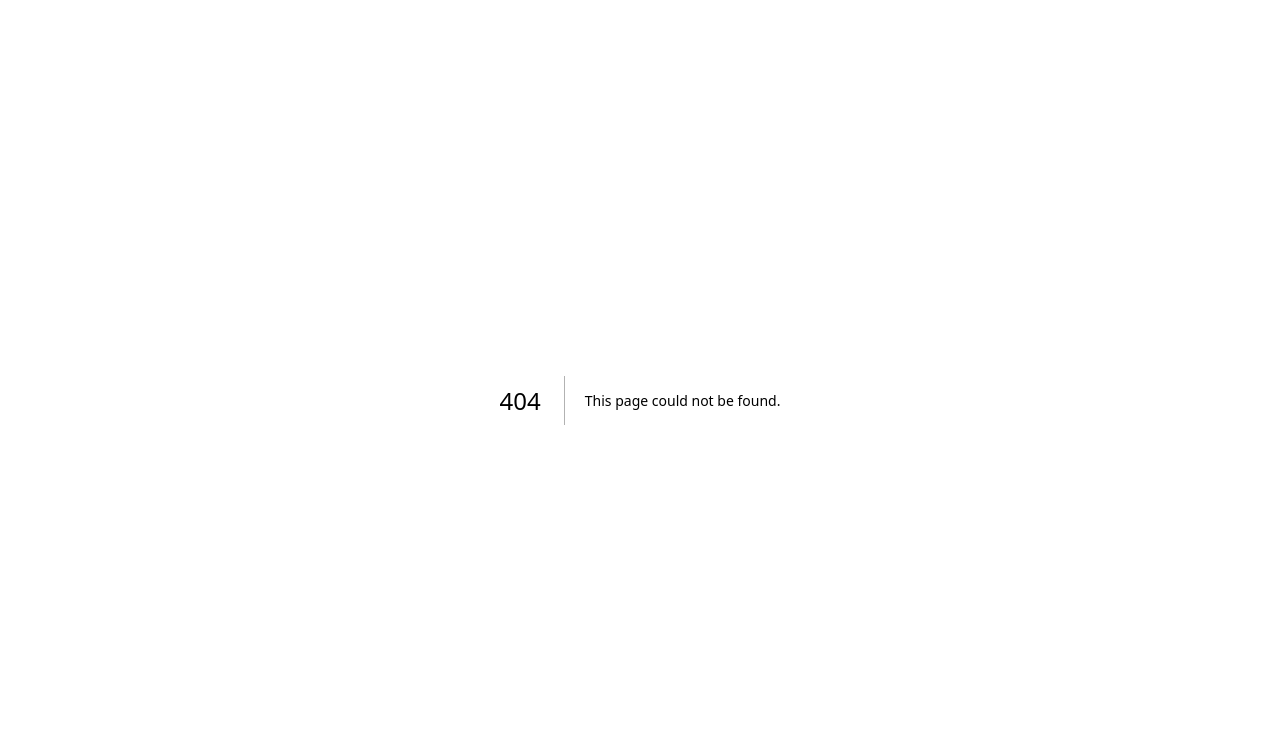
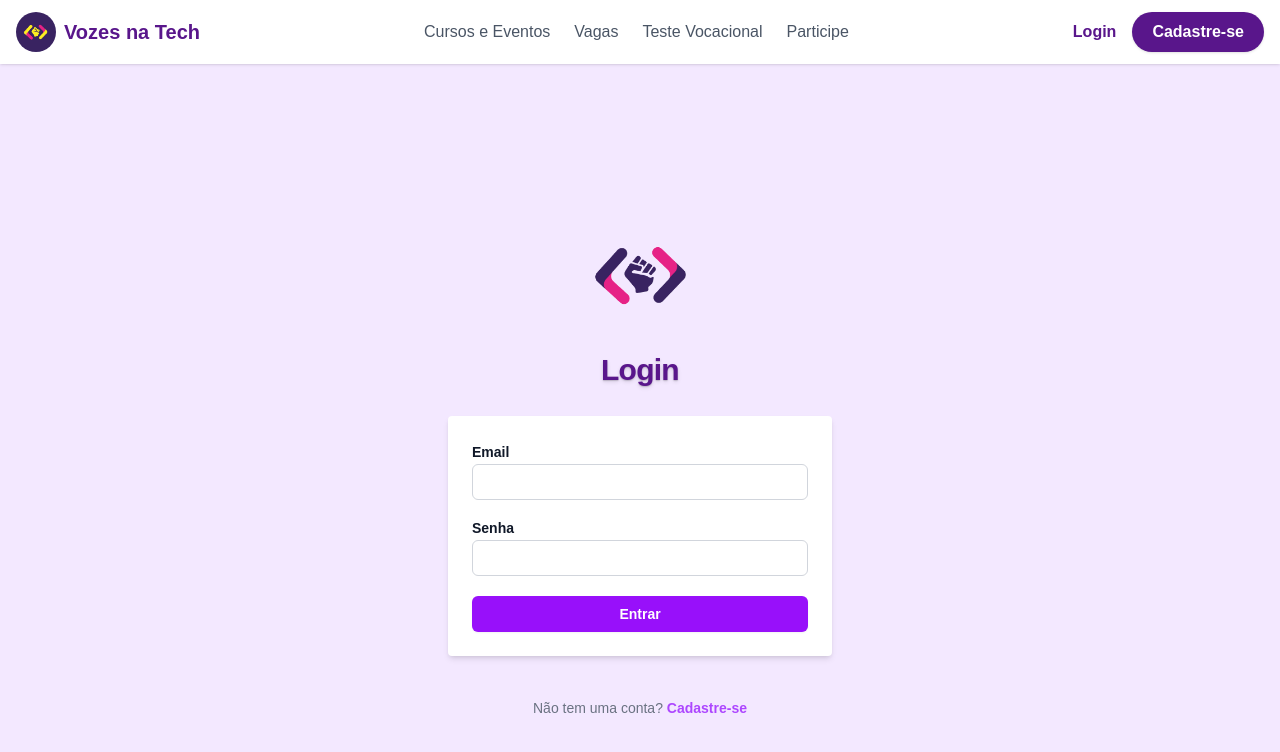
Before and after one commit to vozesnatech/landing-page, a Next.js app in the folder vozes-na-tech/: page /login in a window 1280 px wide. Before the commit this address had no page. Shown: the top 752 px of the page. Built offline with nearby package versions, Linux system fonts and the light colour scheme.

Commit message:
Feat: Remover página de login e componente de autenticação, adicionar nova estrutura de login

```diff
--- a/vozes-na-tech/app/Page/LoginPage.tsx
+++ /dev/null
@@ -1,10 +0,0 @@
-"use client";
-import React from "react";
-import Login from "@/app/components/login";
-
-
-function LoginPage() {
-    return <Login />;
-}
-
-export default LoginPage;
--- a/vozes-na-tech/app/components/header.tsx
+++ b/vozes-na-tech/app/components/header.tsx
@@ -2,6 +2,7 @@
 import React, { useState } from "react";
 import Image from "next/image";
 import { Menu, X } from "lucide-react";
+
 
 // Componente de Cabeçalho
 export default function Header() {
@@ -18,7 +19,7 @@ export default function Header() {
   return (
     <header className="bg-white/80 backdrop-blur-md sticky top-0 z-50 shadow-sm">
       <div className="container mx-auto px-4 py-3 flex justify-between items-center">
-        <a href="#" className="flex items-center gap-2">
+        <a href="/home" className="flex items-center gap-2">
           <Image
             src="/img/logo1.png"
             alt="Vozes na Tech Logo"
@@ -47,7 +48,7 @@ export default function Header() {
         </nav>
         <div className="hidden md:flex items-center gap-4">
           <a
-            href="#"
+            href="/login"
             className=" text-purple-900 font-semibold hover:underline"
           >
             Login
@@ -85,7 +86,7 @@ export default function Header() {
             ))}
             <hr />
             <a
-              href="#"
+              href="/login"
               className=" text-purple-900 font-semibold py-2"
               onClick={closeMenu}
             >
@@ -95,7 +96,7 @@ export default function Header() {
               href="https://docs.google.com/forms/d/e/1FAIpQLSfOqBjxTorLz0x0jtC_sUSk1C4HPLf9CweJFnRk7aJZMJQ3rA/viewform"
               target="_blank"
               rel="noopener noreferrer"
-              className="bg-blue-600 text-white text-center px-5 py-2 rounded-full font-semibold hover:bg-blue-700"
+              className="bg-purple-600 text-white text-center px-5 py-2 rounded-full font-semibold hover:bg-purple-700"
               onClick={closeMenu}
             >
               Cadastre-se
--- a/vozes-na-tech/app/components/login.tsx
+++ /dev/null
@@ -1,42 +0,0 @@
-"use client"
-
-import React from "react";
-
-
-function Login() {
-    return (
-        <div className="flex flex-col items-center justify-center min-h-screen bg-gray-100">
-            <h1 className="text-4xl font-bold mb-8">Login</h1>
-            <form className="bg-white p-6 rounded shadow-md w-96">
-                <div className="mb-4">
-                    <label className="block text-gray-700 mb-2" htmlFor="email">Email</label>
-                    <input
-                        type="email"
-                        id="email"
-                        className="w-full px-3 py-2 border rounded focus:outline-none focus:ring"
-                        required
-                    />
-                </div>
-                <div className="mb-6">
-                    <label className="block text-gray-700 mb-2" htmlFor="password">Senha</label>
-                    <input
-                        type="password"
-                        id="password"
-                        className="w-full px-3 py-2 border rounded focus:outline-none focus:ring"
-                        required
-                    />
-                </div>
-                <button
-                    type="submit"
-                    className="w-full bg-blue-500 text-white py-2 rounded hover:bg-blue-600 transition duration-200"
-                >
-                    Entrar
-                </button>
-            </form>
-            <p className="mt-4 text-gray-600">
-                Não tem uma conta? <a href="/register" className="text-blue-500 hover:underline">Registrar</a>
-            </p>
-        </div>
-    );
-}
-export default Login;
--- /dev/null
+++ b/vozes-na-tech/app/home/page.tsx
@@ -0,0 +1,9 @@
+"use client";
+import React from "react";
+import Inicial from "@/app/page"
+
+
+export default function Home() {
+return <Inicial />
+
+}
--- /dev/null
+++ b/vozes-na-tech/app/login/page.tsx
@@ -0,0 +1,56 @@
+"use client"
+
+import React from "react";
+import Headers from "../components/header";
+import Image from "next/image";
+
+
+function Login() {
+    return (
+
+        <div className="absolute top-0 left-0 w-full h-full">
+            <Headers />
+            <div className="flex min-h-full flex-col items-center bg-purple-100 justify-center px-6 py-12 lg:px-8">
+            <div className="w-full max-w-sm space-y-1">
+            <Image src="/img/logo.png"
+             width={100}
+             height={100}
+             className="mx-auto  h-35 w-auto"
+            alt="Vozes na Tech Logo"
+            />
+                <h1 className="text-3xl font-bold mb-7 text-purple-900 text-shadow-md text-center tracking-tight ">Login</h1>
+            </div>
+                <form className="bg-white p-6 rounded shadow-md w-96">
+                    <div className="mb-4">
+                        <label className="block text-sm/6 font-semibold text-gray-900" htmlFor="email">Email</label>
+                        <input
+                            type="email"
+                            id="email"
+                            className="block w-full rounded-md bg-white px-3 py-1.5 text-base text-gray-900 outline-1 -outline-offset-1 outline-gray-300 placeholder:text-gray-400 focus:outline-2 focus:-outline-offset-2 focus:outline-purple-600 sm:text-sm/6"
+                            required
+                        />
+                    </div>
+                    <div className="mb-5">
+                        <label className="block text-sm/6 font-semibold text-gray-900" htmlFor="password">Senha</label>
+                        <input
+                            type="password"
+                            id="password"
+                            className="block w-full rounded-md bg-white px-3 py-1.5 text-base text-gray-900 outline-1 -outline-offset-1 outline-gray-300 placeholder:text-gray-400 focus:outline-2 focus:-outline-offset-2 focus:outline-purple-600 sm:text-sm/6"
+                            required
+                        />
+                    </div>
+                    <button
+                        type="submit"
+                        className="flex w-full justify-center rounded-md bg-purple-600 px-3 py-1.5 text-sm/6 font-semibold text-white shadow-xs focus-visible:outline-2 hover:bg-purple-400 transition duration-200"
+                    >
+                        Entrar
+                    </button>
+                </form>
+                <p className="mt-10 text-center text-sm/6 text-gray-500">
+                    Não tem uma conta? <a href="https://docs.google.com/forms/d/e/1FAIpQLSfOqBjxTorLz0x0jtC_sUSk1C4HPLf9CweJFnRk7aJZMJQ3rA/viewform" className="text-purple-500 font-semibold hover:text-purple-600">Cadastre-se</a>
+                </p>
+            </div>
+        </div>
+    );
+}
+export default Login;
```
